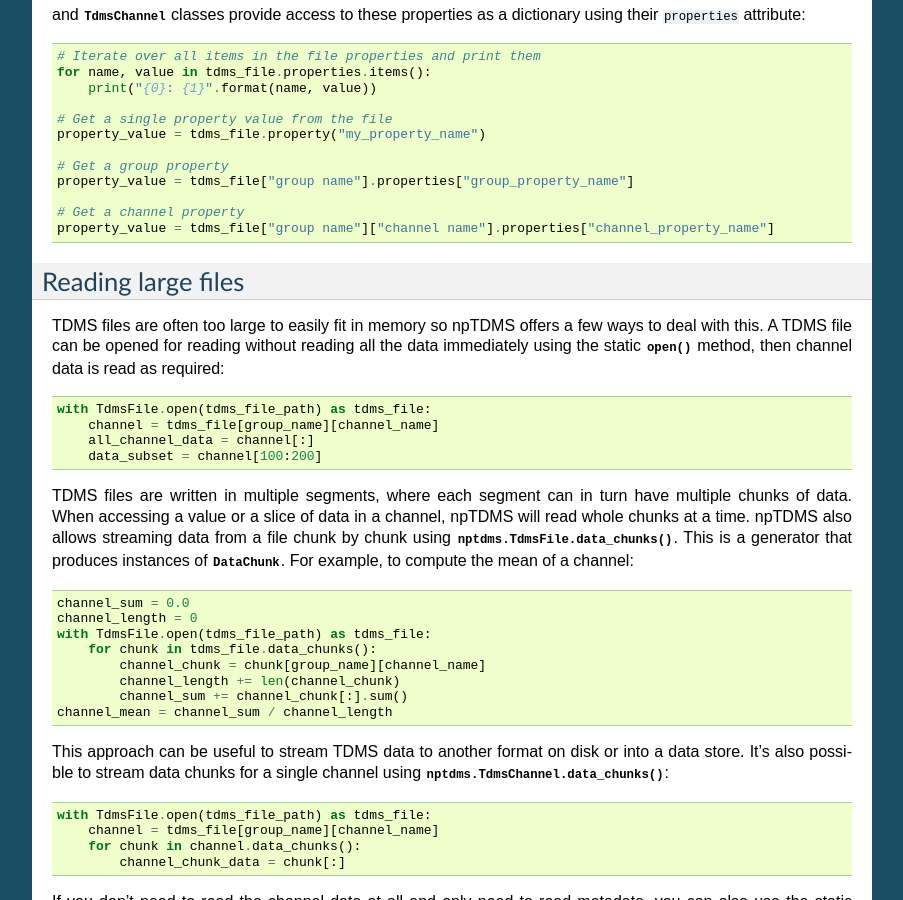
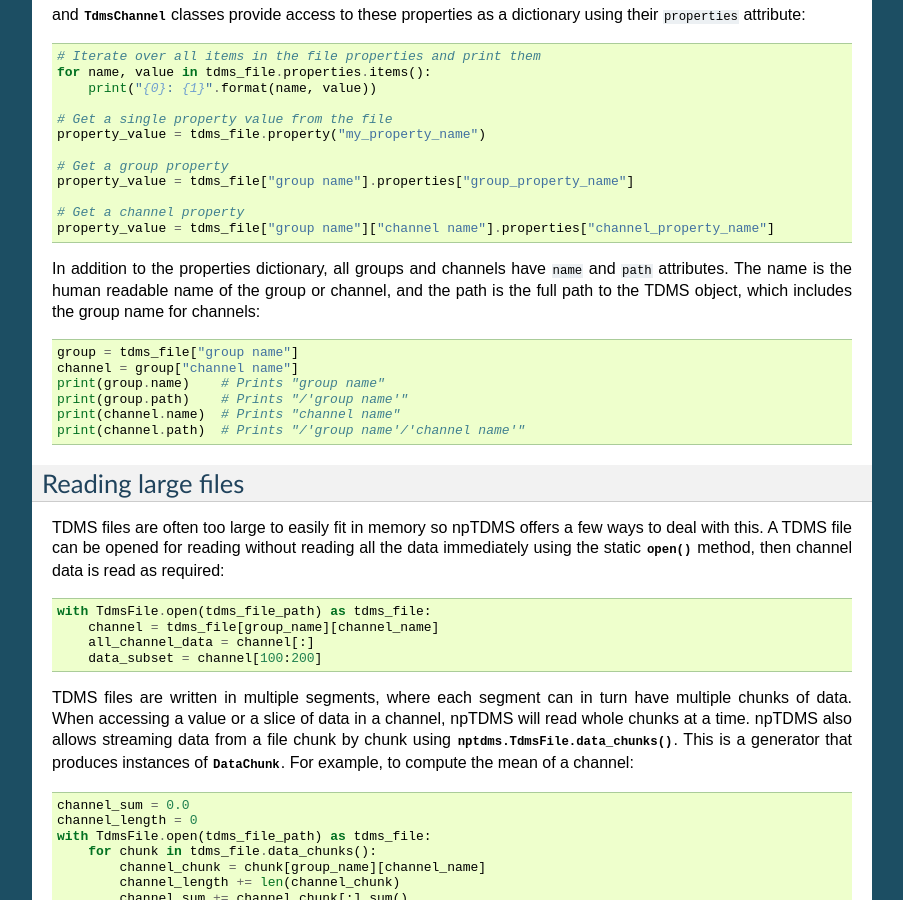
Before and after one commit to adamreeve/npTDMS, a Sphinx documentation site: the page built from docs/reading.rst, in a window 1280 px wide and 900 px high, scrolled down 932 px. Shown: the whole window, without its empty margins (198-1101 px from the left). Built offline with Sphinx 7.4.7, drawn with Linux system fonts in a browser that asks for light colours.

Commit message:
Add more documentation on the name and path attributes

```diff
--- a/docs/quickstart.rst
+++ b/docs/quickstart.rst
@@ -24,7 +24,9 @@ Typical usage when reading a TDMS file might look like::
 
     tdms_file = TdmsFile.read("path_to_file.tdms")
     for group in tdms_file.groups():
+        group_name = group.name
         for channel in group.channels():
+            channel_name = channel.name
             # Access dictionary of properties:
             properties = channel.properties
             # Access numpy array of data for channel:
--- a/docs/reading.rst
+++ b/docs/reading.rst
@@ -65,6 +65,18 @@ classes provide access to these properties as a dictionary using their ``propert
 
     # Get a channel property
     property_value = tdms_file["group name"]["channel name"].properties["channel_property_name"]
+
+In addition to the properties dictionary,
+all groups and channels have ``name`` and ``path`` attributes.
+The name is the human readable name of the group or channel, and the path
+is the full path to the TDMS object, which includes the group name for channels::
+
+    group = tdms_file["group name"]
+    channel = group["channel name"]
+    print(group.name)    # Prints "group name"
+    print(group.path)    # Prints "/'group name'"
+    print(channel.name)  # Prints "channel name"
+    print(channel.path)  # Prints "/'group name'/'channel name'"
 
 Reading large files
 -------------------
```
